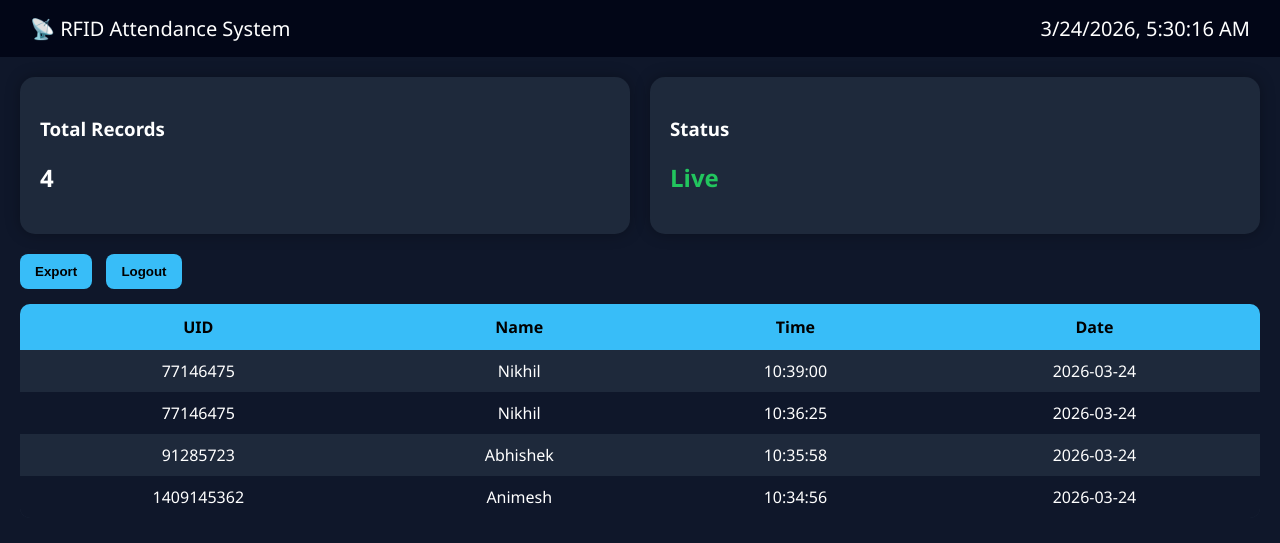
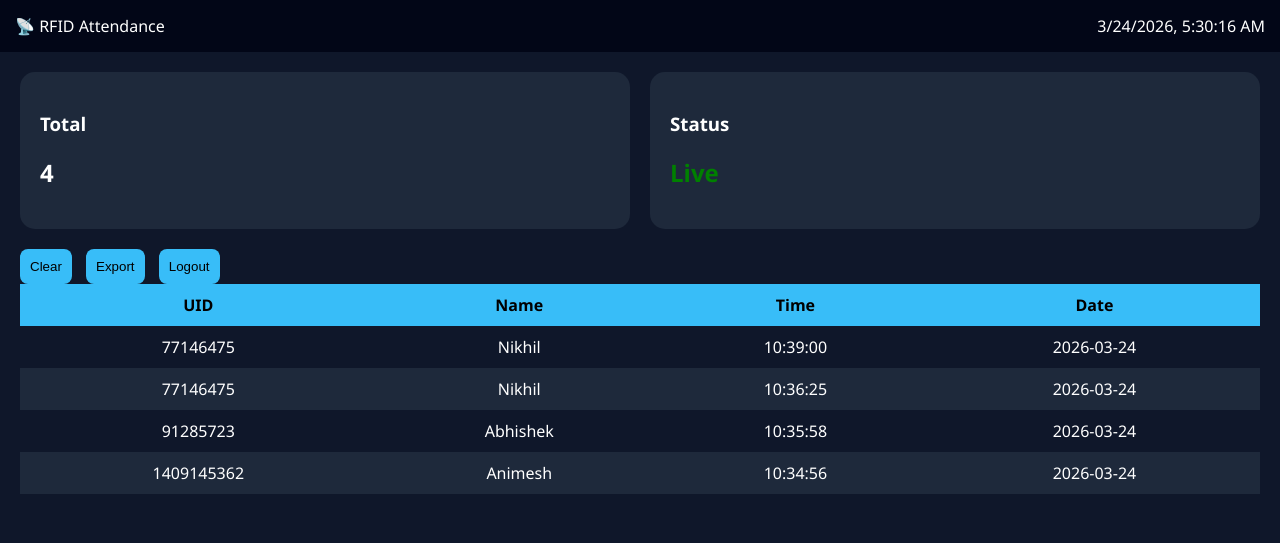
Before and after one commit to Nikhil784943/RFID-ATTENDANCE, a Flask app: template templates/index.html in a window 1280 px wide. Shown: the top 543 px of the page. Run offline with Flask 3, Linux system fonts and the light colour scheme; the template is opened without the code that fills it, so the values that code supplies are empty; data comes from the database, SQL or seed files in the repository.

Commit message:
final fix scan route + dashboard

```diff
--- a/templates/index.html
+++ b/templates/index.html
@@ -4,160 +4,85 @@
 <title>RFID Attendance</title>
 
 <style>
-        body {
-            margin: 0;
-            font-family: 'Segoe UI', sans-serif;
-            background: #0f172a;
-            color: white;
+body { background:#0f172a; color:white; font-family:Segoe UI; margin:0; }
+header { padding:15px; background:#020617; display:flex; justify-content:space-between; }
+.container { padding:20px; }
+
+.card { background:#1e293b; padding:20px; border-radius:15px; flex:1; }
+.cards { display:flex; gap:20px; margin-bottom:20px; }
+
+button {
+    padding:10px;
+    border:none;
+    border-radius:8px;
+    background:#38bdf8;
+    cursor:pointer;
+    margin-right:10px;
 }
 
-        header {
-            background: #020617;
-            padding: 15px 30px;
-            font-size: 20px;
-            display: flex;
-            justify-content: space-between;
-        }
-
-        .container {
-            padding: 20px;
-        }
-
-        .cards {
-            display: flex;
-            gap: 20px;
-            margin-bottom: 20px;
-        }
-
-        .card {
-            flex: 1;
-            background: #1e293b;
-            padding: 20px;
-            border-radius: 15px;
-            box-shadow: 0 0 15px rgba(0,0,0,0.3);
-        }
-
-        .buttons {
-            margin-bottom: 15px;
-        }
-
-        button {
-            padding: 10px 15px;
-            margin-right: 10px;
-            border: none;
-            border-radius: 8px;
-            background: #38bdf8;
-            cursor: pointer;
-            font-weight: bold;
-        }
-
-        button:hover {
-            background: #0ea5e9;
-        }
-
-        table {
-            width: 100%;
-            border-collapse: collapse;
-            background: #1e293b;
-            border-radius: 10px;
-            overflow: hidden;
-        }
-
-        th {
-            background: #38bdf8;
-            color: black;
-            padding: 12px;
-        }
-
-        td {
-            padding: 10px;
-            text-align: center;
-        }
-
-        tr:nth-child(even) {
-            background: #0f172a;
-        }
+table { width:100%; border-collapse:collapse; }
+th { background:#38bdf8; color:black; padding:10px; }
+td { padding:10px; text-align:center; }
+tr:nth-child(even){ background:#1e293b; }
 </style>
 </head>
 
 <body>
 
 <header>
-    <div>📡 RFID Attendance System</div>
-    <div id="datetime"></div>
+    <div>📡 RFID Attendance</div>
+    <div id="time"></div>
 </header>
 
 <div class="container">
 
 <div class="cards">
     <div class="card">
-            <h3>Total Records</h3>
+        <h3>Total</h3>
         <h2 id="total">0</h2>
     </div>
-
     <div class="card">
         <h3>Status</h3>
-            <h2 style="color: #22c55e;">Live</h2>
+        <h2 style="color:green;">Live</h2>
     </div>
 </div>
 
-    <div class="buttons">
-        <button onclick="exportData()">Export</button>
+<button onclick="location.href='/clear'">Clear</button>
+<button onclick="location.href='/export'">Export</button>
 <button onclick="location.href='/login'">Logout</button>
-    </div>
 
 <table>
 <thead>
 <tr>
-                <th>UID</th>
-                <th>Name</th>
-                <th>Time</th>
-                <th>Date</th>
+<th>UID</th><th>Name</th><th>Time</th><th>Date</th>
 </tr>
 </thead>
-
 <tbody id="table"></tbody>
 </table>
 
 </div>
 
 <script>
-function loadData() {
+function load(){
 fetch('/data')
-    .then(res => res.json())
-    .then(data => {
+.then(r=>r.json())
+.then(d=>{
+document.getElementById("total").innerText=d.length;
 
-        let table = "";
-        document.getElementById("total").innerText = data.length;
-
-        data.forEach(row => {
-            table += `
-            <tr>
-                <td>${row[0]}</td>
-                <td>${row[1]}</td>
-                <td>${row[2]}</td>
-                <td>${row[3]}</td>
-            </tr>`;
+let t="";
+d.forEach(x=>{
+t+=`<tr><td>${x[0]}</td><td>${x[1]}</td><td>${x[2]}</td><td>${x[3]}</td></tr>`;
 });
-
-        document.getElementById("table").innerHTML = table;
+document.getElementById("table").innerHTML=t;
 });
 }
 
-// 🔄 Auto refresh
-setInterval(loadData, 3000);
-loadData();
+setInterval(load,3000);
+load();
 
-// 🕒 Date Time
-setInterval(() => {
-    document.getElementById("datetime").innerText =
-        new Date().toLocaleString();
-}, 1000);
-
-// 📥 Export CSV
-function exportData() {
-    window.location.href = "/export";
-}
+setInterval(()=>{
+document.getElementById("time").innerText=new Date().toLocaleString();
+},1000);
 </script>
 
 </body>
```
Lines whose indentation alone changed are shown as unchanged.
